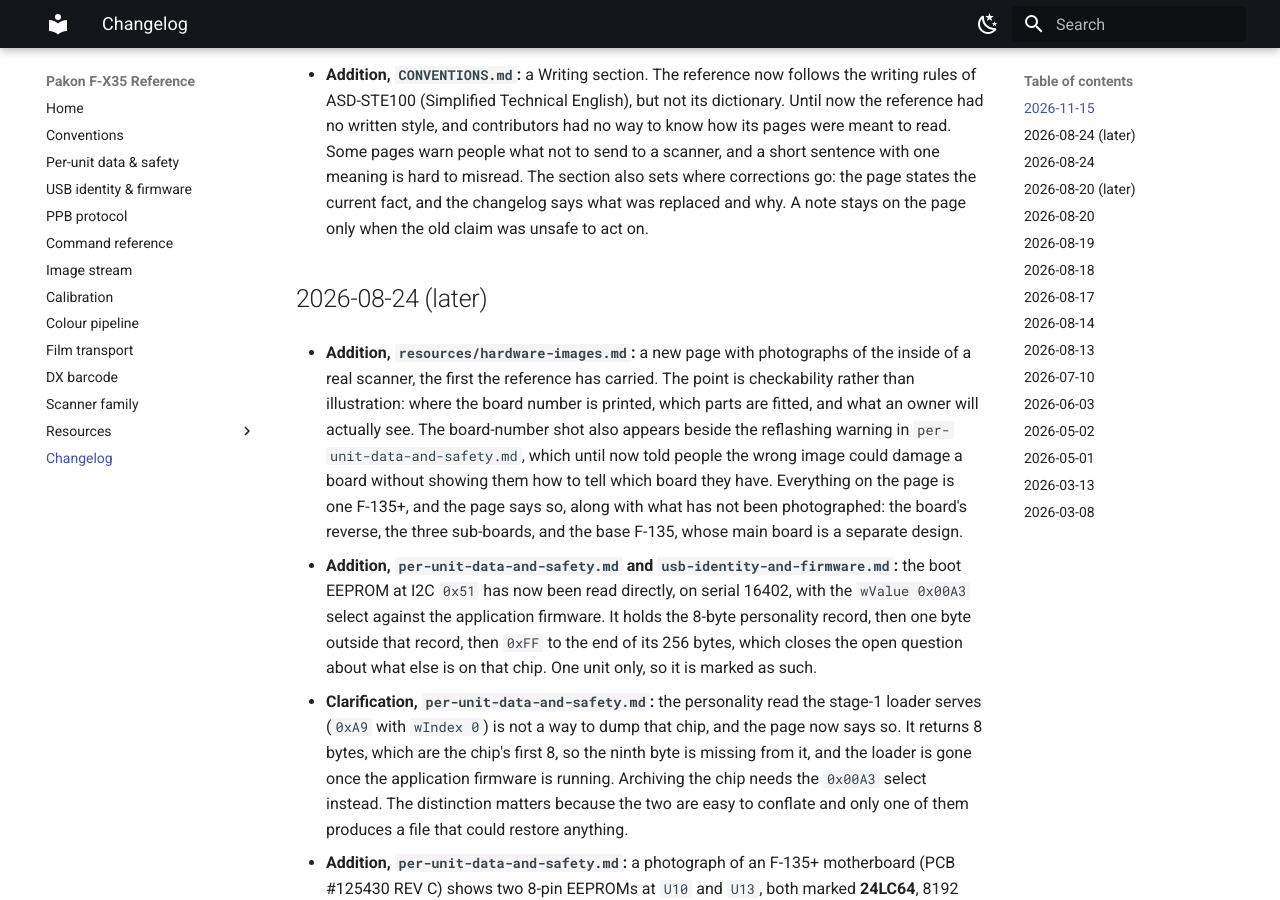
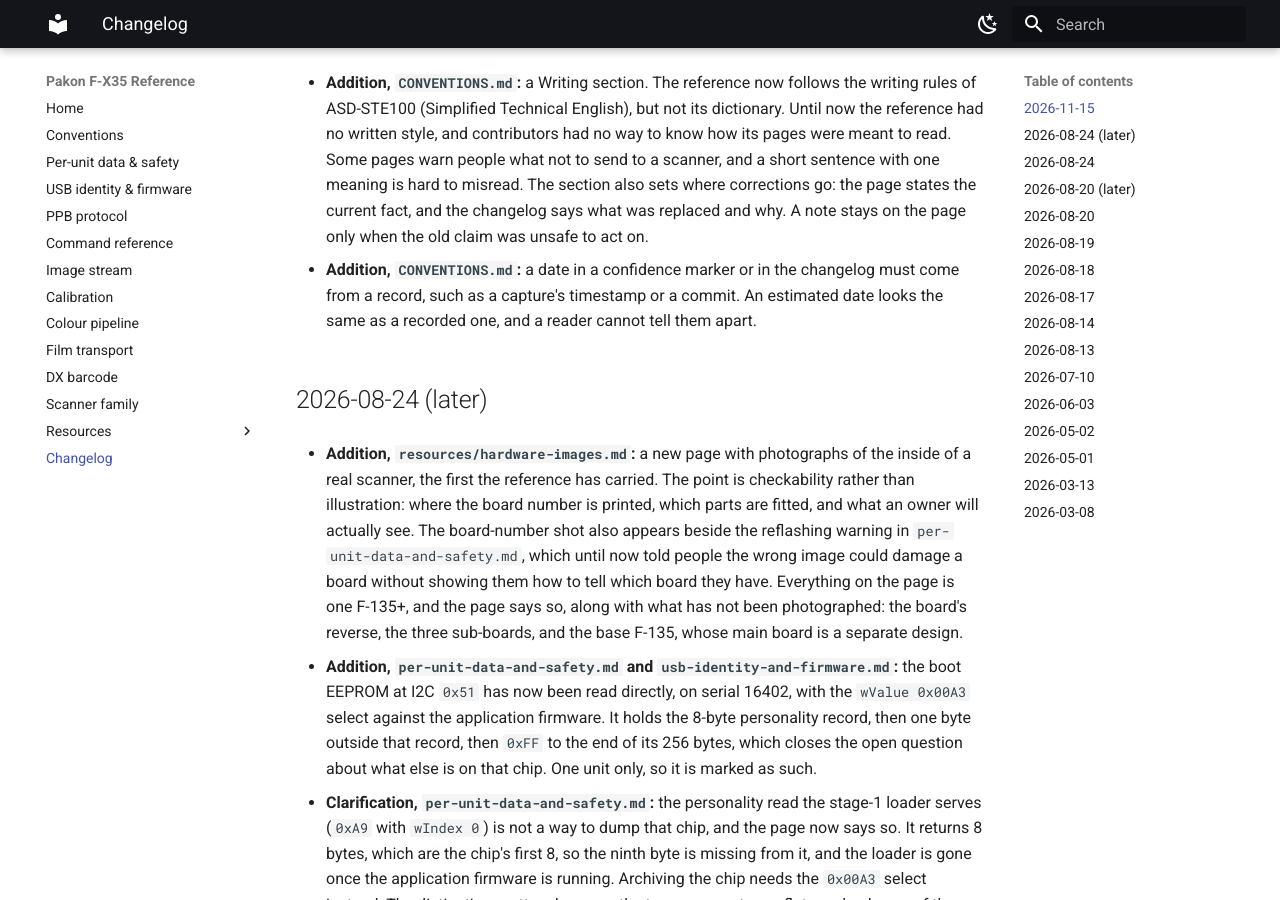
Before and after one commit to alibosworth/pakon-reference, an MkDocs documentation site: the page built from docs/CHANGELOG.md, in a window 1280 px wide and 900 px high, scrolled down 311 px. Built offline with MkDocs 1.6.1 and Material for MkDocs 9.7.7, drawn with Linux system fonts in a browser that asks for light colours.

Commit message:
Add AGENTS.md, date rule, and drop the em dash from the site description
Agents are invited to open pull requests, but nothing pointed them at the
conventions, so they had to find the rules themselves. AGENTS.md lists what
a change may contain, how a fact is marked and sourced, where a correction
goes, and the build to run before opening a pull request. CLAUDE.md only
imports it, so there is one copy.

The conventions now say that a date in a marker or in the changelog comes
from a record. An estimated date reads the same as a recorded one.

The build steps use a virtual environment in .venv/, now ignored by git,
because a stock Mac has no `pip` and an old pip3 cannot install MkDocs
Material.

```diff
--- a/docs/CHANGELOG.md
+++ b/docs/CHANGELOG.md
@@ -16,6 +16,11 @@ published; each entry links the page it touched. Newest first.
   one meaning is hard to misread. The section also sets where corrections go: the page states the
   current fact, and the changelog says what was replaced and why. A note stays
   on the page only when the old claim was unsafe to act on.
+
+- **Addition, `CONVENTIONS.md`:** a date in a confidence marker or in the
+  changelog must come from a record, such as a capture's timestamp or a
+  commit. An estimated date looks the same as a recorded one, and a reader
+  cannot tell them apart.
 
 ## 2026-08-24 (later)
 
--- a/mkdocs.yml
+++ b/mkdocs.yml
@@ -2,7 +2,7 @@ site_name: Pakon F-X35 Reference
 site_url: https://pakon-reference.alibosworth.com/
 site_description: >-
   An implementation-agnostic reference for how the Kodak/Pakon F-X35 film
-  scanners work — protocol, image stream, calibration, and colour.
+  scanners work: protocol, image stream, calibration, and colour.
 copyright: >-
   CC BY 4.0, <a href="https://alibosworth.com">Ali Bosworth</a> &middot;
   <a href="https://github.com/alibosworth/pakon-reference">View project on GitHub</a> &middot;
```
Also changed, not shown: AGENTS.md (added, +58 -0 lines), CLAUDE.md (added, +1 -0 lines), README.md (+2 -1 lines), docs/CONVENTIONS.md (+4 -0 lines), 1 other file.
